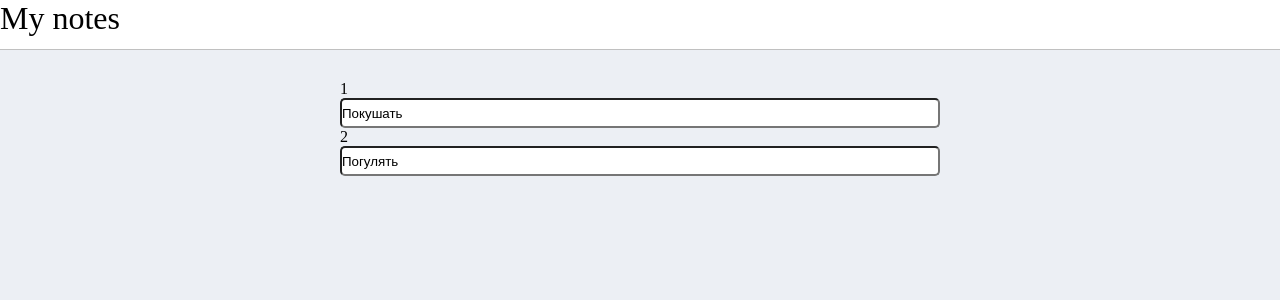
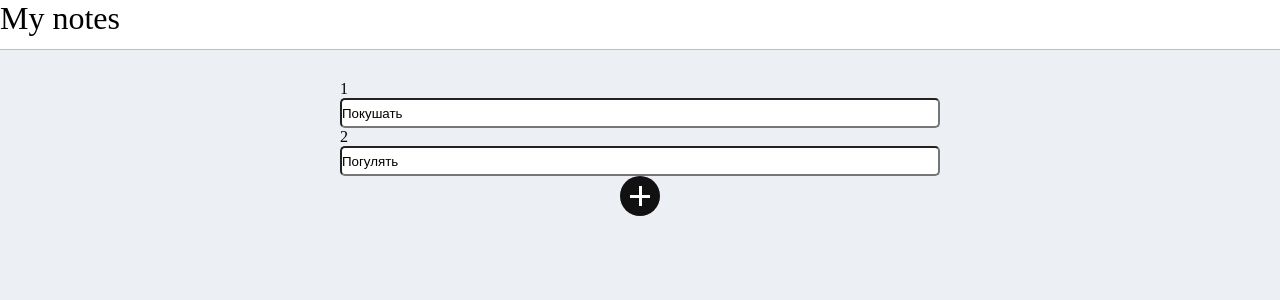
Before and after one commit to StepanNikolaev10/my-notes-v2, a React (Vite) app in the folder client/: page / in a window 1280 px wide. Shown: the top 300 px of the page. Built offline with nearby package versions, Linux system fonts and the light colour scheme.

Commit message:
feat: added and feat: add TaskAddBtn component and connect it to other components

```diff
--- a/client/src/components/UI/TaskAddBtn/TaskAddBtn.jsx
+++ b/client/src/components/UI/TaskAddBtn/TaskAddBtn.jsx
@@ -1,11 +1,11 @@
-import styles from './TaskAddBtn.module.scss'
+import styles from './TaskAddBtn.module.scss';
 
-const TaskAddBtn = () => {
+const TaskAddBtn = ({onAddTask}) => {
   return (
-    <div className={styles.addBtn}>
+    <div className={styles.addBtn} onClick={onAddTask}>
       <span></span>
       <span></span>
     </div>
   )
 }
-export default TaskAddBtn
+export default TaskAddBtn;
--- a/client/src/pages/TaskListPage/TaskListPage.jsx
+++ b/client/src/pages/TaskListPage/TaskListPage.jsx
@@ -1,6 +1,7 @@
 import styles from './TaskListPage.module.scss';
 import { useState } from 'react';
 import TaskListDisplay from '/src/components/Containers/TaskListDisplay/TaskListDisplay';
+import TaskAddBtn from '../../components/UI/TaskAddBtn/TaskAddBtn';
 
 const TaskListPage = () => {
   const [tasks, setTasks] = useState([
@@ -8,9 +9,10 @@ const TaskListPage = () => {
     {id: 2, text: 'Погулять'}
   ])
 
-  const addTask = (newText) => {
-    const newTask = { id: tasks.length+1, text: newText};
+  const addTask = () => {
+    const newTask = { id: tasks.length+1, text: ''};
     setTasks(prevTasks => [...prevTasks, newTask]);
+    console.log('works')
   };
 
   const updateTaskText = (id, newText) => {
@@ -25,6 +27,9 @@ const TaskListPage = () => {
         tasks={tasks}
         onTextChange={updateTaskText}
       />
+      <TaskAddBtn
+        onAddTask={addTask}
+      />
     </div>
   )
 }
```
